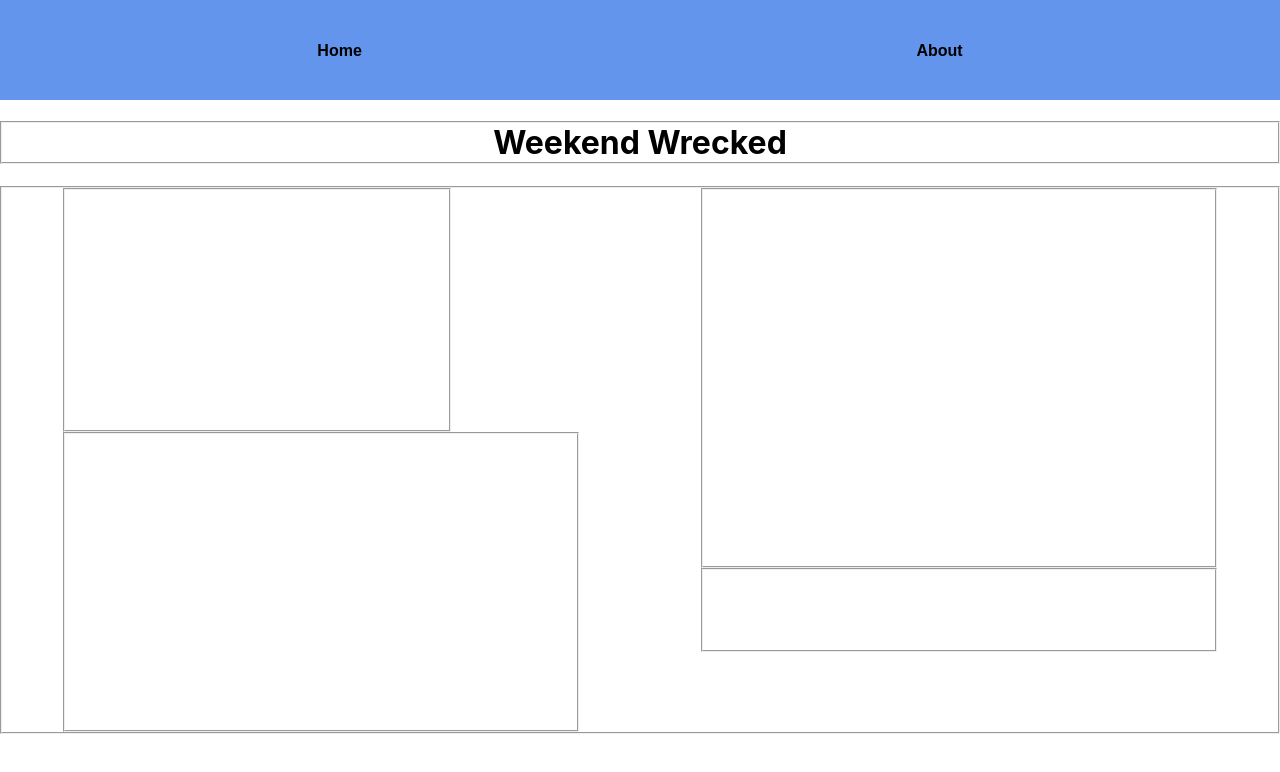
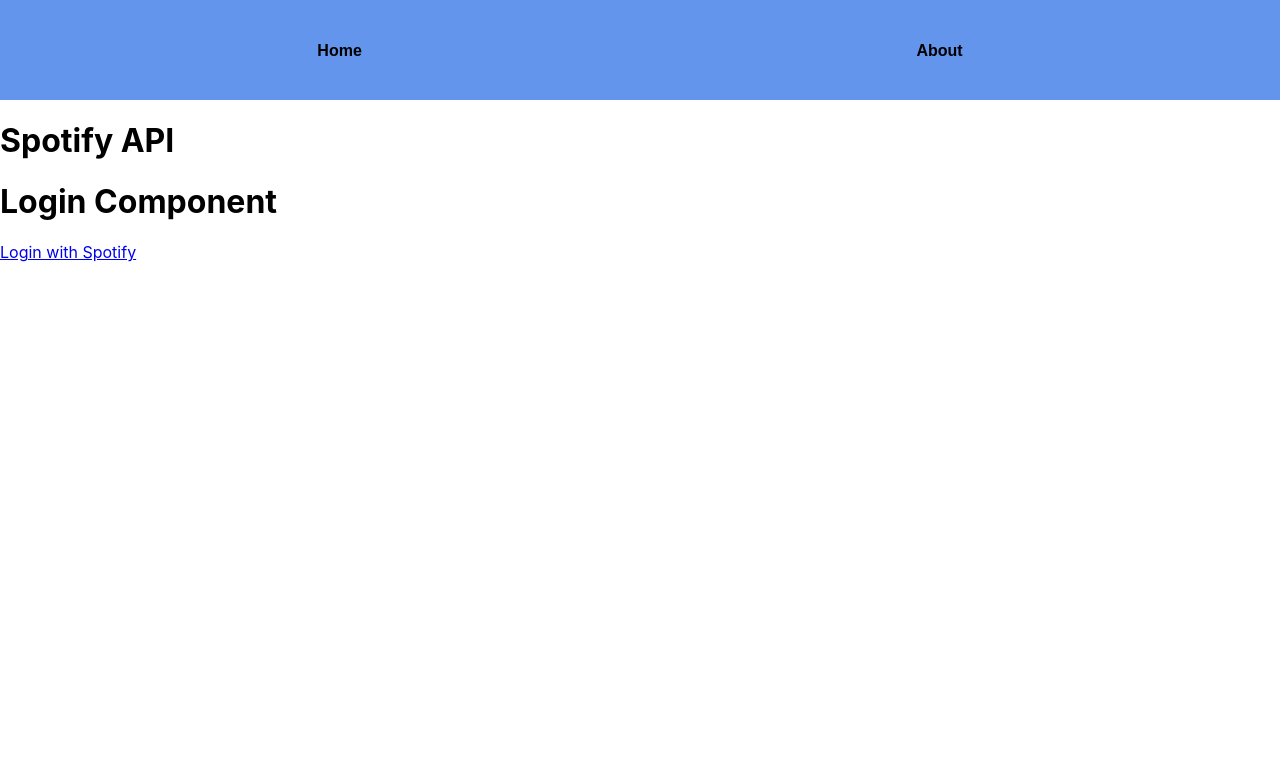
Before and after one commit to cnnrmcneil/Spotify-API-Playlist-Page, a React (Create React App) app: page / in a window 1280 px wide. Shown: the top 772 px of the page. Built offline with nearby package versions, Linux system fonts and the light colour scheme; what spotify-web-api-js would draw is missing.

Commit message:
removed token

```diff
--- a/src/Components/Reducer.js
+++ b/src/Components/Reducer.js
@@ -4,7 +4,7 @@
     playing: false,
     item: null,
     // token placeholder for automatic login, set to null when done
-    token: 'BQDNe7F3KOwAU5O6rGG5IaVVq-O6D_V8h3ZzxZrjGHZ6e-FHQzmrHdhvNr5npmjVxQb1jWCbM0YfiZOj7tzRUmWJ-TfzWQboYxV5TySVXlctHmquCgenmXO-bqkGdrImJv5yuIeYSpst-Yub7KKrxMGh7KmLfC3QMLf-brBf_39OdaGFfpbEJntyQbIIR6estdfaog',
+    token: null
 }
 
 const reducer = (state, action) => {
```
